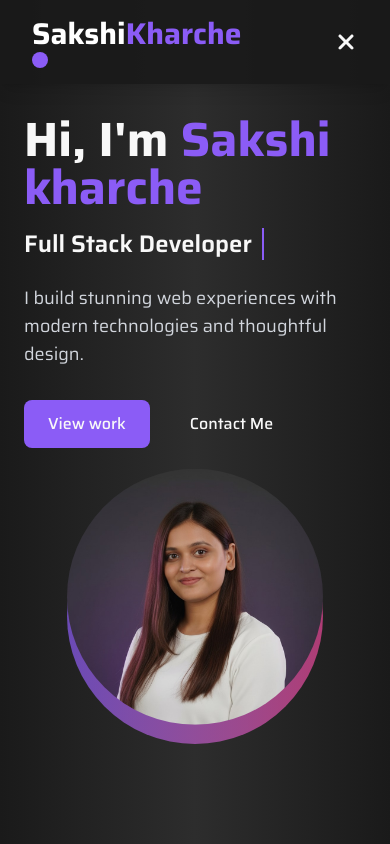
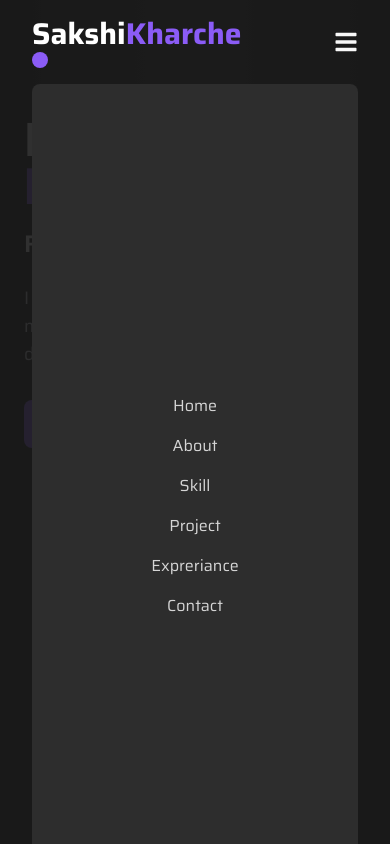
Before and after one commit to sakshikharche4/Portfolio_New, a React (Vite) app: page / in a window 390 px wide. Both pictures are taken after a click on the icon 346 px from the left and 42 px from the top of the page. Shown: the top 844 px of the page. Built offline with nearby package versions, Linux system fonts and the light colour scheme.

Commit message:
fix navigation links

```diff
--- a/src/Components/Navbar.jsx
+++ b/src/Components/Navbar.jsx
@@ -3,7 +3,7 @@ import { FaBars } from "react-icons/fa";
 import { FaXmark } from "react-icons/fa6";
 
 const Navbar = () => {
-  const [showMenu, setShowMenu] = useState(true);
+  const [showMenu, setShowMenu] = useState(false);
 
   return (
     <nav className="fixed w-full z-50 bg-dark-100/90 backdrop:backdrop-blur-sm py-4 px-8 shadow-lg">
@@ -25,35 +25,35 @@ const Navbar = () => {
           </a>
           <a
             className="relative group  text-white/80 transition duration-300 hover:text-purple"
-            href="#About"
+            href="#about"
           >
             <span>About</span>
             <span className="absolute left-0 -bottom-1 w-0 bg-purple-500 h-0.5 transition-all duration-300 group-hover:w-full"></span>
           </a>
           <a
             className="relative group  text-white/80 transition duration-300 hover:text-purple"
-            href="#Skill"
+            href="#skill"
           >
             <span>Skill</span>
             <span className="absolute left-0 -bottom-1 w-0 bg-purple-500 h-0.5 transition-all duration-300 group-hover:w-full"></span>
           </a>
           <a
             className="relative group  text-white/80 transition duration-300 hover:text-purple"
-            href="#Project"
+            href="#project"
           >
             <span>Project</span>
             <span className="absolute left-0 -bottom-1 w-0 bg-purple-500 h-0.5 transition-all duration-300 group-hover:w-full"></span>
           </a>
           <a
             className="relative group  text-white/80 transition duration-300 hover:text-purple"
-            href="#Expreriance"
+            href="#expreriance"
           >
             <span>Expreriance</span>
             <span className="absolute left-0 -bottom-1 w-0 bg-purple-500 h-0.5 transition-all duration-300 group-hover:w-full"></span>
           </a>
           <a
             className="relative group  text-white/80 transition duration-300 hover:text-purple"
-            href="#Contact"
+            href="#contact"
           >
             <span>Contact</span>
             <span className="absolute left-0 -bottom-1 w-0 bg-purple-500 h-0.5 transition-all duration-300 group-hover:w-full"></span>
@@ -80,7 +80,7 @@ const Navbar = () => {
           <a
             onClick={() => setShowMenu(!showMenu)}
             className="relative group  text-white/80 transition duration-300 hover:text-purple"
-            href="#home"
+            href="home"
           >
             <span>Home</span>
           </a>
--- a/src/Components/Skills.jsx
+++ b/src/Components/Skills.jsx
@@ -9,7 +9,7 @@ const Skills = () => {
       whileInView={{ opacity: 1, y: 0 }}
       transition={{ duration: 1, ease: "easeOut" }}
       viewport={{ once: false, amount:0.2 }}
-      id="skills"
+      id="skill"
       className="py-20 bg-dark-100"
       >
         <div className='container mx-auto px-6'>
--- a/src/Components/Work.jsx
+++ b/src/Components/Work.jsx
@@ -9,7 +9,7 @@ const Work = () => {
       whileInView={{ opacity: 1, y: 0 }}
       transition={{ duration: 1, ease: "easeOut" }}
       viewport={{ once: false, amount: 0.2 }}
-      id="experience"
+      id="expreriance"
       className="py-20 bg-dark-100"
     >
       <div className="container mx-auto px-6">
```
